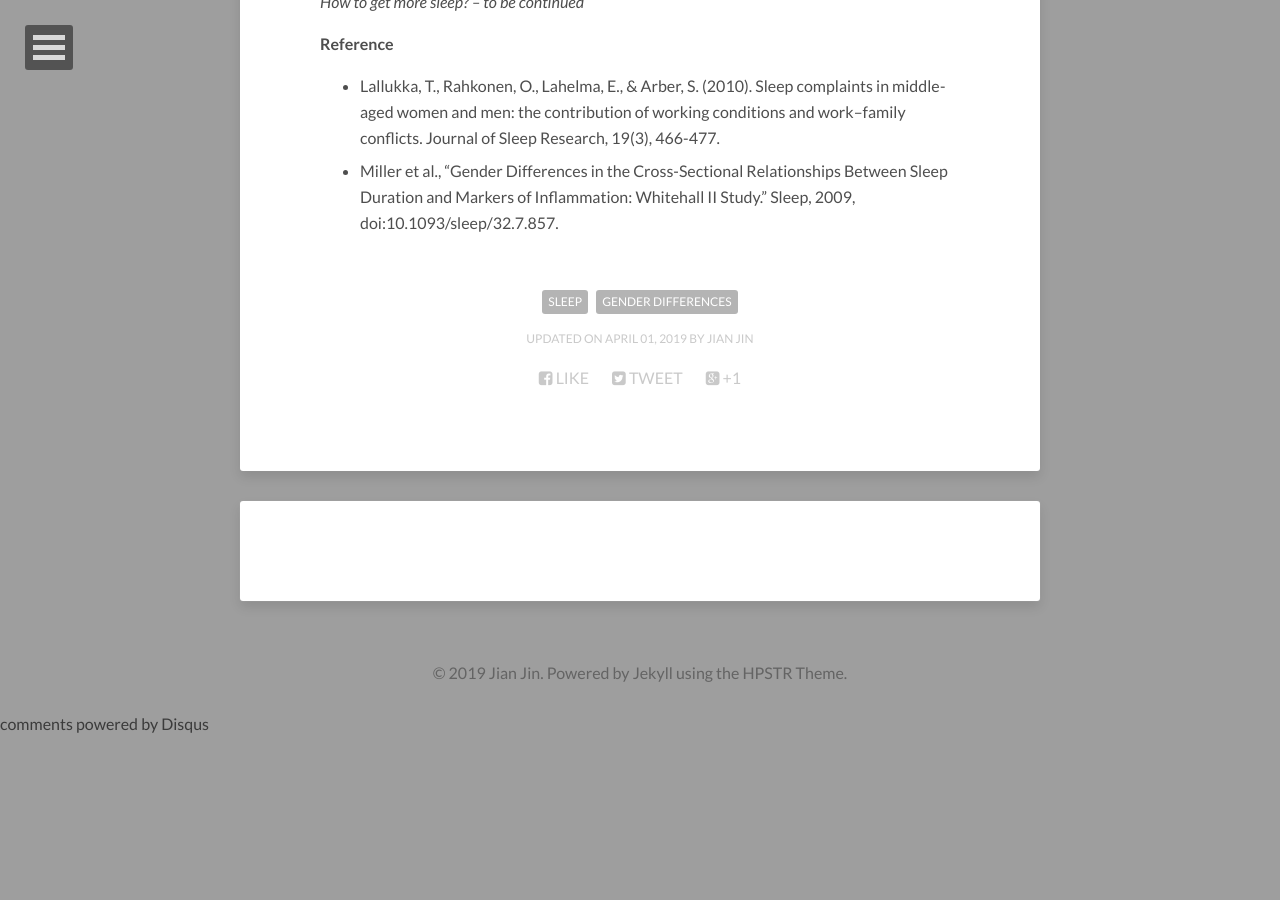
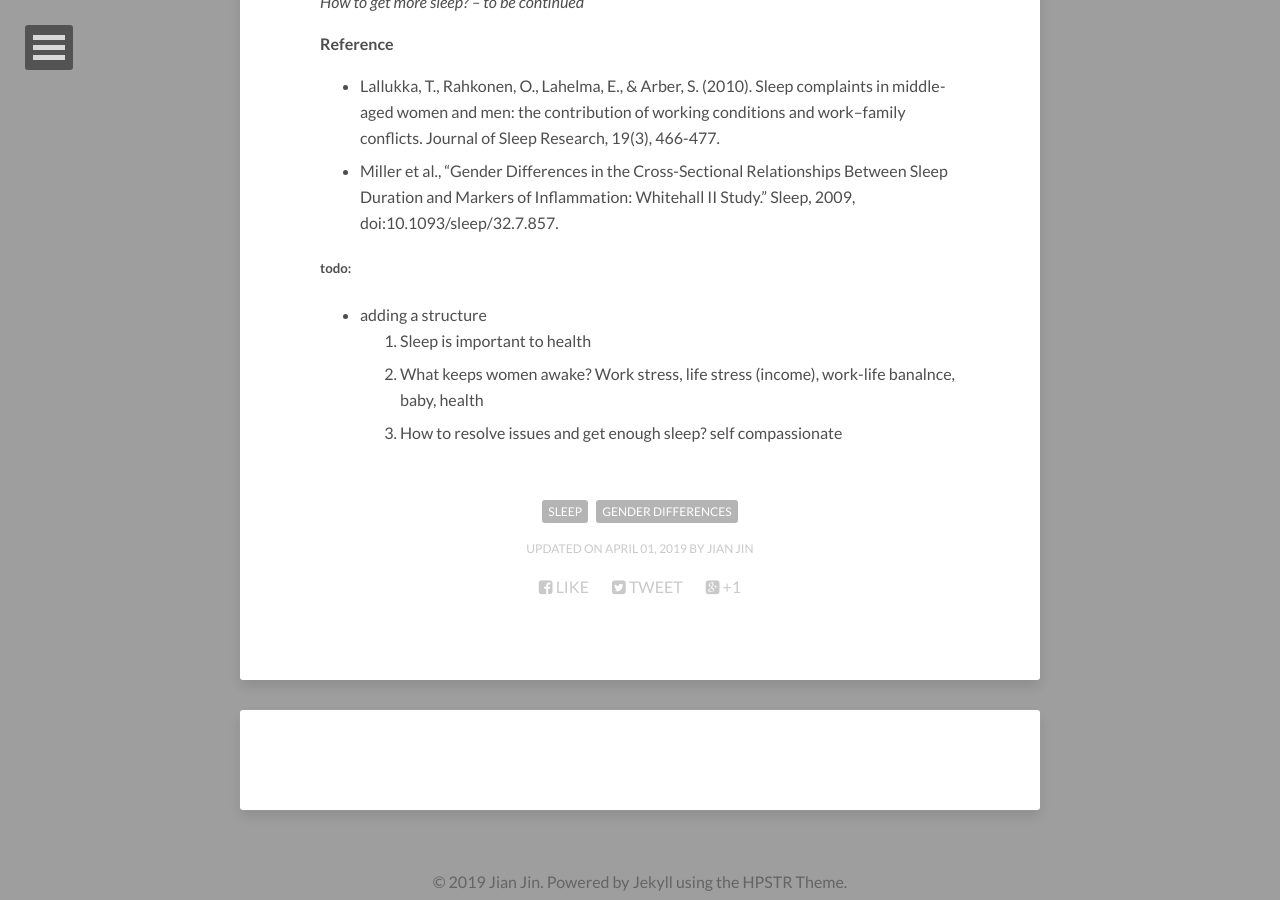
Before and after one commit to imteazs/jianjinucdavis.github.io, a Jekyll site: the page built from _posts/2019-04-01-women-sleep.md, in a window 1280 px wide and 900 px high, scrolled down 771 px. Built offline with Jekyll 4.4.1, drawn with Linux system fonts in a browser that asks for light colours; nearby versions of some CDN libraries; comment, search, counter and statistics services are not loaded; before the commit the page ends 1504 px from its top, so only the background shows below that.

Commit message:
adding to do

```diff
--- a/_posts/2019-04-01-women-sleep.md
+++ b/_posts/2019-04-01-women-sleep.md
@@ -22,3 +22,10 @@ __Reference__
 
 * Lallukka, T., Rahkonen, O., Lahelma, E., & Arber, S. (2010). Sleep complaints in middle‐aged women and men: the contribution of working conditions and work–family conflicts. Journal of Sleep Research, 19(3), 466-477.
 * Miller et al., “Gender Differences in the Cross-Sectional Relationships Between Sleep Duration and Markers of Inflammation: Whitehall II Study.” Sleep, 2009, doi:10.1093/sleep/32.7.857.
+
+
+##### todo:
+* adding a structure
+1. Sleep is important to health
+2. What keeps women awake? Work stress, life stress (income), work-life banalnce, baby, health
+3. How to resolve issues and get enough sleep? self compassionate
```
